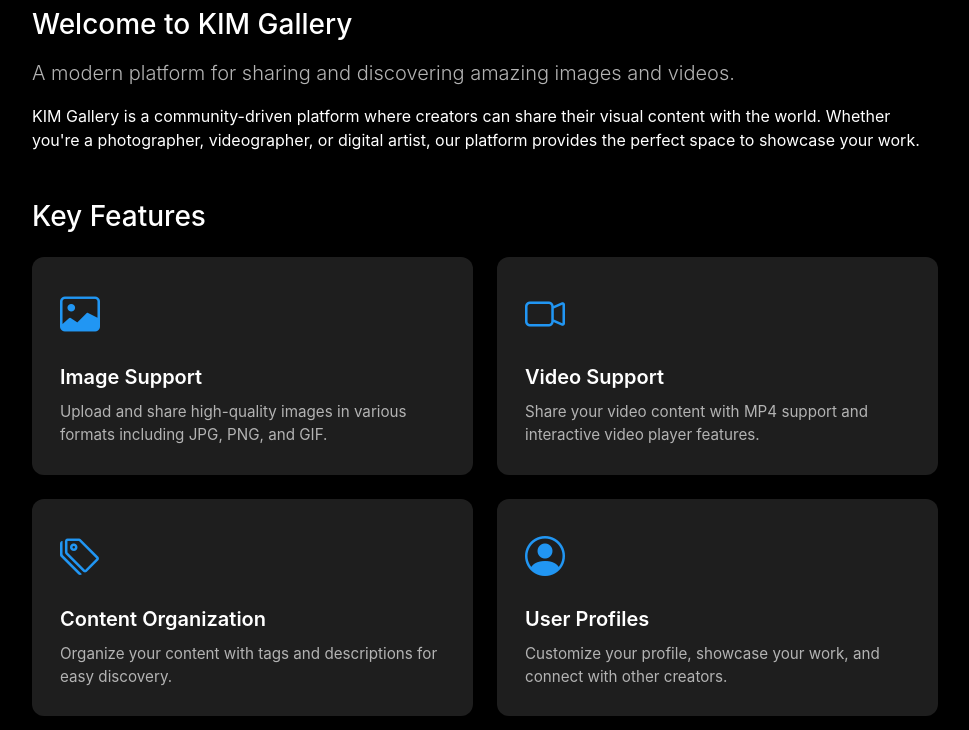
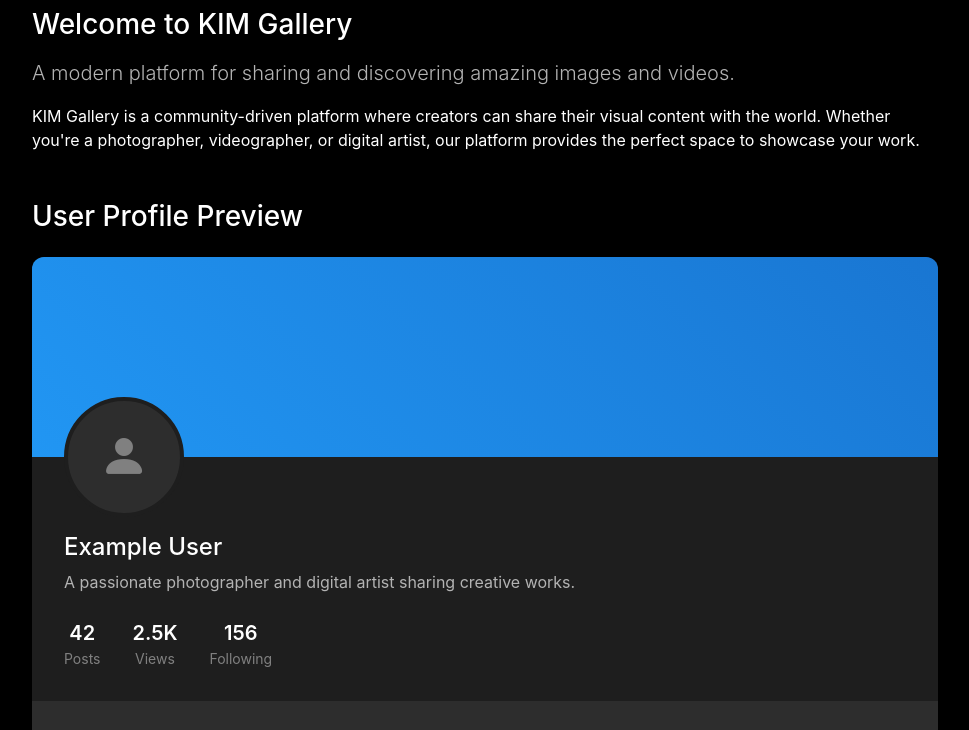
Before and after one commit to KKKKKIIIIIIIMMMMMM/Flask-App, a Flask app: page /about in a window 1280 px wide. Shown: the part 185-915 px from the top of the page, without its empty margins (155-1124 px from the left). Run offline with Flask 3, Linux system fonts and the light colour scheme; some libraries are stand-ins or nearby versions.

```diff
--- a/KIM-Gallery/kim_gallery/templates/base.html
+++ b/KIM-Gallery/kim_gallery/templates/base.html
@@ -127,9 +127,12 @@
         }
 
         .user-avatar:hover {
-            background-color: var(--accent-color);
-            color: var(--text-primary);
+            transform: scale(1.1);
             border-color: var(--accent-color);
+        }
+
+        .user-avatar i {
+            font-size: 1.2rem;
         }
 
         .search-options {
@@ -317,6 +320,13 @@
             color: var(--text-muted);
             border-color: var(--dark-surface-3);
         }
+
+        .user-avatar-img {
+            width: 100%;
+            height: 100%;
+            object-fit: cover;
+            border-radius: 50%;
+        }
     </style>
 </head>
 
@@ -352,7 +362,12 @@
                     </a>
                     <div class="dropdown">
                         <a class="user-avatar" href="#" id="userDropdown" role="button" data-bs-toggle="dropdown">
+                            {% if current_user.profile_image %}
+                            <img src="{{ url_for('static', filename='profile_pics/' + current_user.profile_image) }}"
+                                alt="{{ current_user.username }}'s profile picture" class="user-avatar-img">
+                            {% else %}
                             <i class="bi bi-person-fill"></i>
+                            {% endif %}
                         </a>
                         <ul class="dropdown-menu dropdown-menu-end">
                             <li>
--- a/KIM-Gallery/kim_gallery/templates/main/about.html
+++ b/KIM-Gallery/kim_gallery/templates/main/about.html
@@ -12,6 +12,53 @@
                 <p>KIM Gallery is a community-driven platform where creators can share their visual content with
                     the world. Whether you're a photographer, videographer, or digital artist, our platform
                     provides the perfect space to showcase your work.</p>
+            </div>
+
+            <!-- Profile Preview Section -->
+            <div class="profile-preview-section mb-5">
+                <h2 class="h3 mb-4">User Profile Preview</h2>
+                <div class="profile-preview-container">
+                    <div class="profile-header">
+                        <div class="profile-cover"></div>
+                        <div class="profile-info">
+                            <div class="profile-avatar">
+                                <i class="bi bi-person-fill"></i>
+                            </div>
+                            <div class="profile-details">
+                                <h3 class="profile-name">Example User</h3>
+                                <p class="profile-bio">A passionate photographer and digital artist sharing creative
+                                    works.</p>
+                                <div class="profile-stats">
+                                    <div class="stat">
+                                        <span class="stat-value">42</span>
+                                        <span class="stat-label">Posts</span>
+                                    </div>
+                                    <div class="stat">
+                                        <span class="stat-value">2.5K</span>
+                                        <span class="stat-label">Views</span>
+                                    </div>
+                                    <div class="stat">
+                                        <span class="stat-value">156</span>
+                                        <span class="stat-label">Following</span>
+                                    </div>
+                                </div>
+                            </div>
+                        </div>
+                    </div>
+                    <div class="profile-gallery">
+                        <div class="gallery-grid">
+                            <div class="gallery-item">
+                                <img src="https://picsum.photos/300/300?random=1" alt="Sample image 1">
+                            </div>
+                            <div class="gallery-item">
+                                <img src="https://picsum.photos/300/300?random=2" alt="Sample image 2">
+                            </div>
+                            <div class="gallery-item">
+                                <img src="https://picsum.photos/300/300?random=3" alt="Sample image 3">
+                            </div>
+                        </div>
+                    </div>
+                </div>
             </div>
 
             <div class="features-section mb-5">
@@ -189,5 +236,137 @@
     .btn-primary:hover {
         transform: translateY(-2px);
     }
+
+    /* Profile Preview Styles */
+    .profile-preview-container {
+        background: var(--dark-surface-2);
+        border-radius: 12px;
+        overflow: hidden;
+        margin-bottom: 2rem;
+    }
+
+    .profile-header {
+        position: relative;
+    }
+
+    .profile-cover {
+        height: 200px;
+        background: linear-gradient(45deg, var(--accent-color), var(--accent-hover));
+        position: relative;
+    }
+
+    .profile-info {
+        padding: 0 2rem 2rem;
+        position: relative;
+        margin-top: -60px;
+    }
+
+    .profile-avatar {
+        width: 120px;
+        height: 120px;
+        background: var(--dark-surface-3);
+        border: 4px solid var(--dark-surface-2);
+        border-radius: 50%;
+        display: flex;
+        align-items: center;
+        justify-content: center;
+        margin-bottom: 1rem;
+    }
+
+    .profile-avatar i {
+        font-size: 3rem;
+        color: var(--text-muted);
+    }
+
+    .profile-name {
+        color: var(--text-primary);
+        font-size: 1.5rem;
+        margin-bottom: 0.5rem;
+    }
+
+    .profile-bio {
+        color: var(--text-secondary);
+        margin-bottom: 1.5rem;
+    }
+
+    .profile-stats {
+        display: flex;
+        gap: 2rem;
+    }
+
+    .stat {
+        display: flex;
+        flex-direction: column;
+        align-items: center;
+    }
+
+    .stat-value {
+        color: var(--text-primary);
+        font-size: 1.25rem;
+        font-weight: 600;
+    }
+
+    .stat-label {
+        color: var(--text-muted);
+        font-size: 0.875rem;
+    }
+
+    .profile-gallery {
+        padding: 2rem;
+        background: var(--dark-surface-3);
+    }
+
+    .gallery-grid {
+        display: grid;
+        grid-template-columns: repeat(3, 1fr);
+        gap: 1rem;
+    }
+
+    .gallery-item {
+        aspect-ratio: 1;
+        overflow: hidden;
+        border-radius: 8px;
+        transition: transform 0.3s ease;
+    }
+
+    .gallery-item:hover {
+        transform: scale(1.05);
+    }
+
+    .gallery-item img {
+        width: 100%;
+        height: 100%;
+        object-fit: cover;
+    }
+
+    /* Responsive adjustments */
+    @media (max-width: 768px) {
+        .profile-stats {
+            gap: 1rem;
+        }
+
+        .gallery-grid {
+            grid-template-columns: repeat(2, 1fr);
+        }
+
+        .profile-info {
+            padding: 0 1rem 1rem;
+        }
+    }
+
+    @media (max-width: 576px) {
+        .profile-cover {
+            height: 150px;
+        }
+
+        .profile-avatar {
+            width: 100px;
+            height: 100px;
+        }
+
+        .gallery-grid {
+            grid-template-columns: 1fr;
+        }
+    }
 </style>
 {% endblock %}
```
